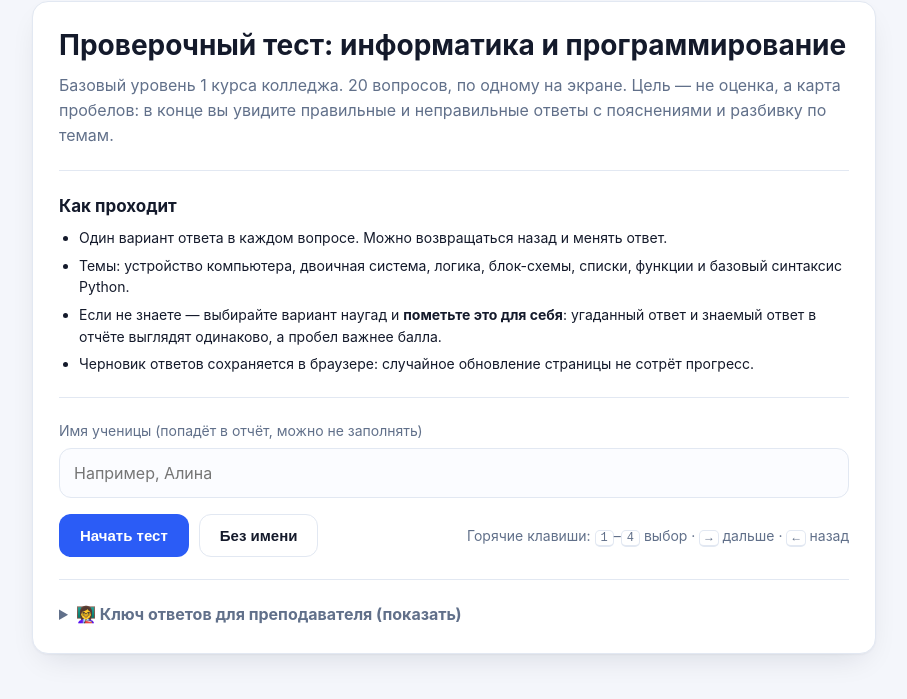
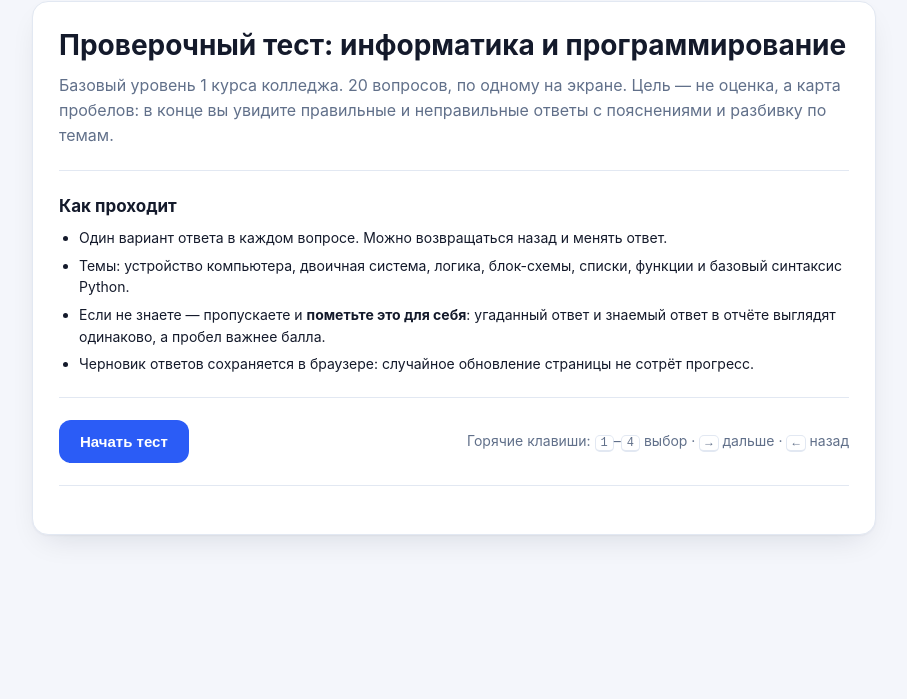
Before and after one commit to Gulfiya26/Test, a plain HTML site: page index.html in a window 1280 px wide. Shown: the part 71-770 px from the top of the page, without its empty margins (186-1093 px from the left). Drawn offline with Linux system fonts and the light colour scheme.

Commit message:
Update index.html

```diff
--- a/index.html
+++ b/index.html
@@ -3,7 +3,7 @@
 <head>
 <meta charset="utf-8">
 <meta name="viewport" content="width=device-width, initial-scale=1">
-<title>Диагностика пробелов · Информатика и программирование · 1 курс колледжа</title>
+<title>Диагностика пробелов · Информатика и программирование · 1 курс</title>
 <style>
   :root{
     --bg:#f4f6fb; --card:#ffffff; --ink:#141a2b; --muted:#61708a;
@@ -143,23 +143,18 @@
     <ul class="tight small">
       <li>Один вариант ответа в каждом вопросе. Можно возвращаться назад и менять ответ.</li>
       <li>Темы: устройство компьютера, двоичная система, логика, блок-схемы, списки, функции и базовый синтаксис Python.</li>
-      <li>Если не знаете — выбирайте вариант наугад и <b>пометьте это для себя</b>: угаданный ответ и знаемый ответ в отчёте выглядят одинаково, а пробел важнее балла.</li>
+      <li>Если не знаете — пропускаете и <b>пометьте это для себя</b>: угаданный ответ и знаемый ответ в отчёте выглядят одинаково, а пробел важнее балла.</li>
       <li>Черновик ответов сохраняется в браузере: случайное обновление страницы не сотрёт прогресс.</li>
     </ul>
     <div class="divider"></div>
-    <label class="small muted" for="nameInput" style="display:block;margin-bottom:6px">Имя ученицы (попадёт в отчёт, можно не заполнять)</label>
-    <input type="text" id="nameInput" placeholder="Например, Алина" autocomplete="off" maxlength="60">
+
     <div class="row" style="margin-top:16px">
       <button class="btn" id="btnStart">Начать тест</button>
-      <button class="btn ghost" id="btnStartBlank">Без имени</button>
+
       <span class="spacer"></span>
       <span class="small muted">Горячие клавиши: <kbd>1</kbd>–<kbd>4</kbd> выбор · <kbd>→</kbd> дальше · <kbd>←</kbd> назад</span>
     </div>
     <div class="divider"></div>
-    <details id="teacherKeyStart" class="noprint">
-      <summary style="cursor:pointer;font-weight:650;color:var(--muted)">👩‍🏫 Ключ ответов для преподавателя (показать)</summary>
-      <div class="keybox" style="margin-top:12px"><ol id="keyListStart"></ol></div>
-    </details>
   </section>
 
   <!-- ============ ВОПРОС ============ -->
```
